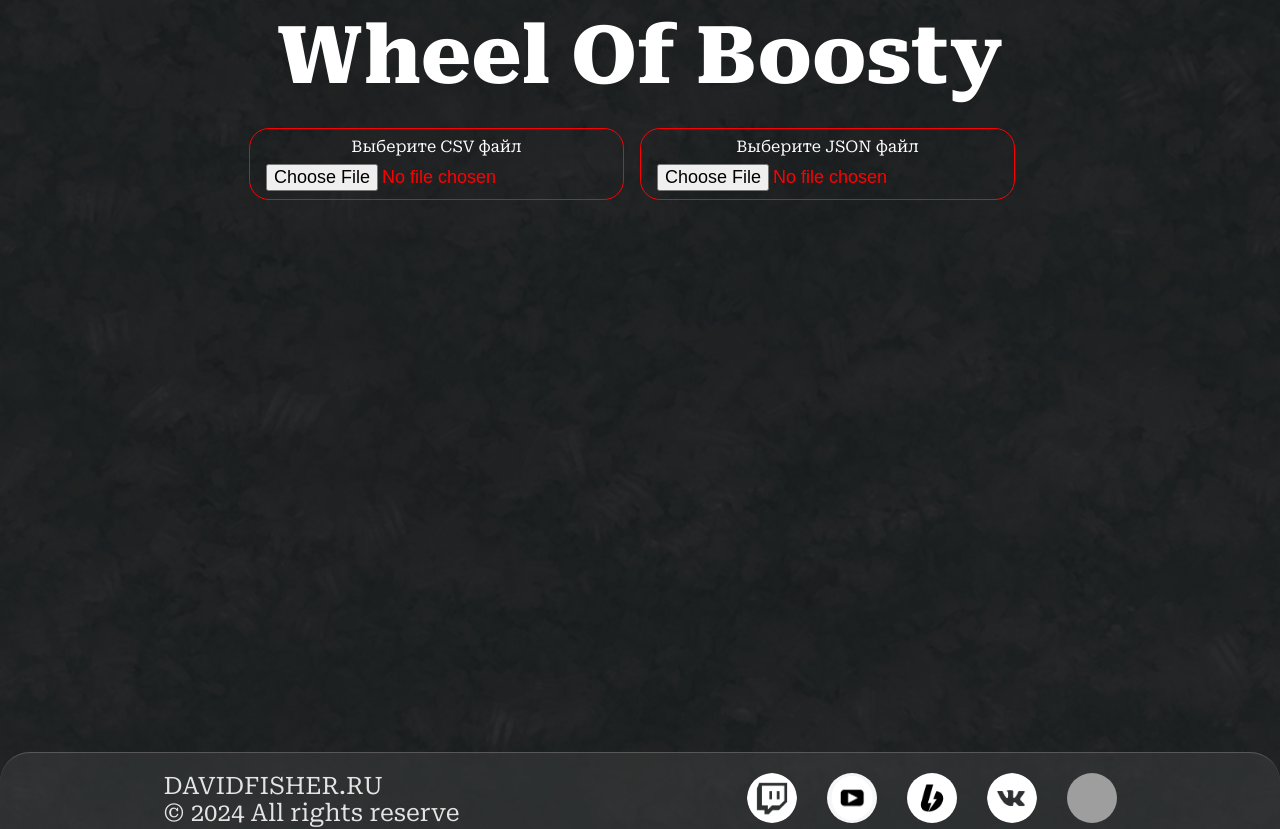
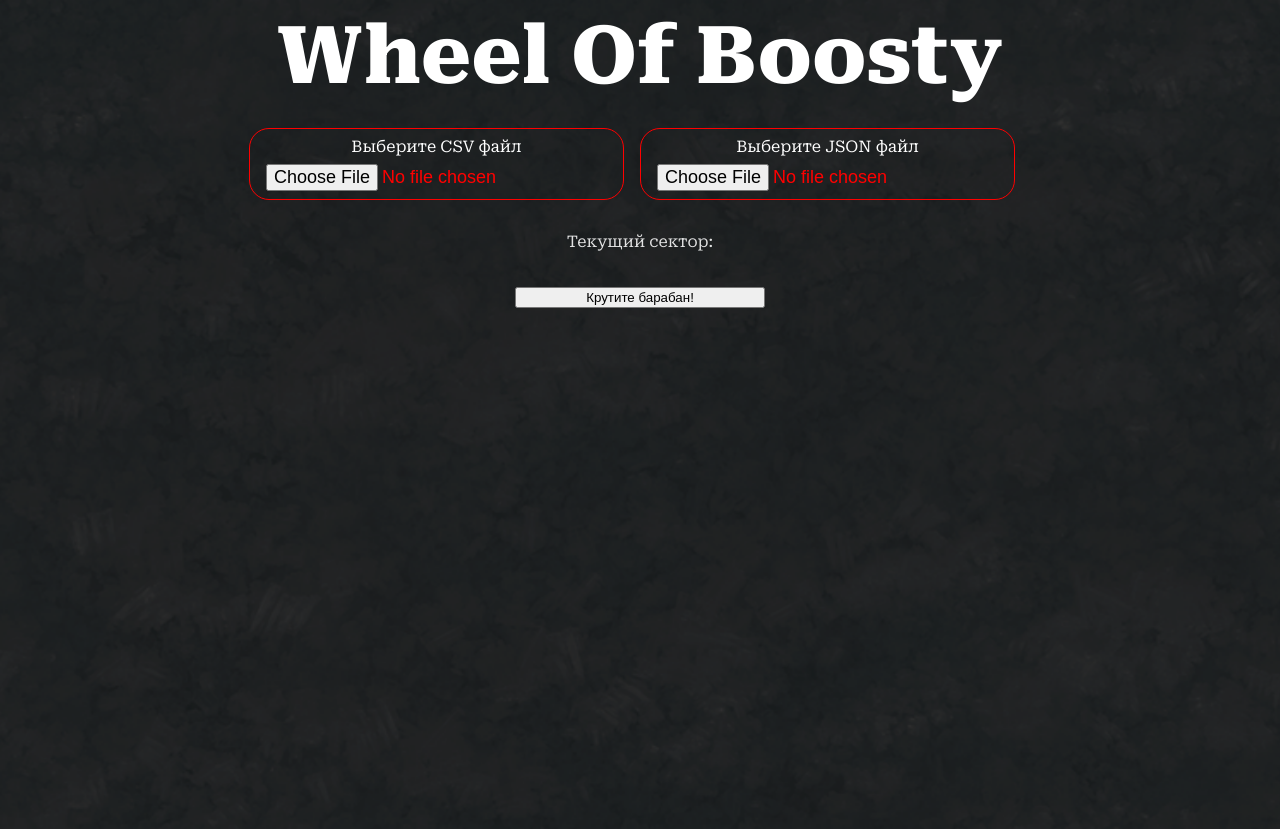
Before and after one commit to Pavmois/Fisher-Land, a Vue app: page /wheel in a window 1280 px wide. Shown: the top 829 px of the page. Built offline with nearby package versions, Linux system fonts and the light colour scheme; grey boxes are pictures that could not be loaded.

Commit message:
Наработки колеса

```diff
--- /dev/null
+++ b/src/components/WheelFortune.vue
@@ -0,0 +1,167 @@
+<template>
+  <div>Текущий сектор: {{ currentSectorName }}</div>
+  <button @click="startRotation">Крутите барабан!</button>
+  <svg :width="size" :height="size" viewBox="-1 -1 2 2" :style="{ transform: `rotate(${rotationAngle}rad)` }">
+    <g v-for="(sector, index) in sectors" :key="index">
+      <path :d="getSectorPath(index)" :fill="`hsl(${(index / sectors.length) * 360}, 55%, 40%)`" />
+      <image
+        :href="sector.avatar"
+        :alt="sector.author"
+        :x="getImageX(index)"
+        :y="getImageY(index)"
+        width="10%"
+        height="10%"
+        transform="translate(-0.1, -0.1)"
+      />
+      <text
+        :x="getTextX(index)"
+        :y="getTextY(index)"
+        text-anchor="middle"
+        alignment-baseline="middle"
+        fill="white"
+        font-size="0.04"
+        :transform="`rotate(${getRotationAngle(index + 0.5)}, ${getTextX(index)}, ${getTextY(index)})`"
+      >
+      {{ truncateText(sector.suggestion) }}
+      </text>
+    </g>
+  </svg>
+</template>
+
+<script setup>
+import { defineProps, ref } from 'vue';
+
+const props = defineProps({
+  sectors: {
+    type: Array,
+    required: true
+  },
+  size: {
+    type: Number,
+    default: 800
+  }
+});
+
+// Функция для обрезки текста с добавлением многоточия
+const truncateText = (text) => {
+  const maxLength = 15; // Максимальная длина текста
+  if (text.length > maxLength) {
+    return text.slice(0, maxLength) + '...'; // Обрезаем текст и добавляем многоточие
+  }
+  return text; // Возвращаем оригинальный текст, если он меньше или равен максимальной длине
+};
+
+const rotationAngle = ref(0); // Переменная для хранения угла вращения
+const currentSectorName = ref(''); // Переменная для хранения названия текущего сектора
+
+const startRotation = () => {
+  const duration = 3000; // мс
+  const interval = 5; // Обновление каждые 10 мс
+  const totalSteps = duration / interval;
+  let currentStep = 0;
+
+  const decelerationStartStep = totalSteps - 1800; // Начало замедления за 50 шагов до остановки
+  const rotationInterval = setInterval(() => {
+    let rotationSpeed = 5; // Начальная скорость вращения
+
+    // Уменьшаем скорость вращения при приближении к остановке
+    if (currentStep >= decelerationStartStep) {
+      const decelerationFactor = (totalSteps - currentStep) / 1800; // Уменьшаем скорость
+      rotationSpeed *= decelerationFactor; // Применяем фактор замедления
+    }
+
+    rotationAngle.value += (Math.PI / 180) * rotationSpeed; // Увеличиваем угол вращения
+    currentStep++;
+
+    // Обновляем название текущего сектора
+    updateCurrentSector();
+
+    if (currentStep >= totalSteps) {
+      clearInterval(rotationInterval); // Останавливаем вращение через 10 секунд
+      logWheelStopped();
+    }
+  }, interval);
+};
+
+const logWheelStopped = () => {
+  console.log("Колесо стоп");
+};
+
+const updateCurrentSector = () => {
+  const totalSectors = props.sectors.length;
+  const anglePerSector = (2 * Math.PI) / totalSectors;
+  const currentAngle = rotationAngle.value % (2 * Math.PI);
+  const index = Math.floor((currentAngle + (Math.PI / 2)) / anglePerSector) % totalSectors; // +π/2 для корректного определения верхнего сектора
+  currentSectorName.value = props.sectors[index].suggestion; // Обновляем название текущего сектора
+};
+
+
+const getSectorPath = (index) => {
+  const totalSectors = props.sectors.length;
+  const angle = (2 * Math.PI) / totalSectors;
+  const startAngle = index * angle;
+  const endAngle = startAngle + angle;
+
+  const x1 = Math.cos(startAngle);
+  const y1 = Math.sin(startAngle);
+  const x2 = Math.cos(endAngle);
+  const y2 = Math.sin(endAngle);
+
+  return `M 0 0 L ${x1} ${y1} A 1 1 0 0 1 ${x2} ${y2} Z`;
+};
+
+const getImageX = (index) => {
+  const totalSectors = props.sectors.length;
+  const angle = (2 * Math.PI) / totalSectors;
+  const startAngle = index * angle + angle / 2; // Позиция по центру сектора
+  return 0.75 * Math.cos(startAngle); // Положение по оси X
+};
+
+const getImageY = (index) => {
+  const totalSectors = props.sectors.length;
+  const angle = (2 * Math.PI) / totalSectors;
+  const startAngle = index * angle + angle / 2; // Позиция по центру сектора
+  return 0.75 * Math.sin(startAngle); // Положение по оси Y
+};
+
+const getTextX = (index) => {
+  const totalSectors = props.sectors.length;
+  const angle = (2 * Math.PI) / totalSectors;
+  const startAngle = index * angle + angle / 2; // Позиция по центру сектора
+  return 0.35 * Math.cos(startAngle); // Положение по оси X для текста
+};
+
+const getTextY = (index) => {
+  const totalSectors = props.sectors.length;
+  const angle = (2 * Math.PI) / totalSectors;
+  const startAngle = index * angle + angle / 2; // Позиция по центру сектора
+  return 0.35 * Math.sin(startAngle); // Положение по оси Y для текста
+};
+
+// Функция для вычисления угла поворота текста
+const getRotationAngle = (index) => {
+  const totalSectors = props.sectors.length;
+  const angle = (360 / totalSectors) * index; // Угол в градусах
+  if (angle >= 90 && angle <= 250) {
+    return angle - 180; // Поворачиваем в другую сторону
+  }
+  return angle; // Возвращаем угол
+};
+
+
+</script>
+
+<style scoped>
+svg {
+  display: block;
+  margin: auto;
+}
+button {
+  width: 250px;
+  margin: auto;
+  margin-top: 36px;
+  margin-bottom: 16px;
+  z-index: 99;
+  cursor: pointer;
+}
+</style>
--- a/src/pages/Wheel.vue
+++ b/src/pages/Wheel.vue
@@ -41,22 +41,24 @@
       </div>
     </div>
 
+    <WheelFortune v-if="wheelData" :sectors="wheelData"/>
+
   </div>
 </template>
 
-<script setup lang="ts">
+<script lang="ts" setup>
 import { ref } from 'vue';
 import Papa from 'papaparse';
+import WheelFortune from '../components/WheelFortune.vue';
 
-// Определяем типы для данных
-interface ParsedDataItem {
-  email: string;
+type ParsedDataItem = {
+  name: string;
   level_name: string;
   start_date: string;
-  name: string; // Добавляем поле name, если оно есть
+  [key: string]: any; // Позволяем любые другие ключи
 }
 
-interface JsonDataItem {
+type JsonDataItem = {
   author: string;
   [key: string]: any; // Позволяем любые другие ключи
 }
@@ -64,6 +66,7 @@
 const parsedData = ref<any[] | null>(null); // Для хранения данных из CSV файла
 const jsonData = ref<any | null>(null); // Для хранения данных из JSON файла
 const wheelData = ref<any[]>([]); // Для хранения результата сравнения
+
 
 const handleFileChange = (event: Event) => {
   const file = (event.target as HTMLInputElement).files?.[0];
@@ -76,12 +79,10 @@
           header: true,
           dynamicTyping: true,
           complete: (results) => {
-            // Фильтруем данные, исключая объекты с type равным 'following' и оставляя только те, у которых end_date равен '-'
             parsedData.value = results.data.filter((item: any) =>
               item.type !== 'following' && item.end_date === '-'
             );
             console.log(parsedData.value);
-
           },
         });
       }
@@ -115,13 +116,14 @@
           const newItem = {
             ...jsonItem, // Все ключи из jsonItem
             level_name: parsedItem.level_name, // Ключ level_name из parsedData
-            start_date: parsedItem.start_date // Ключ start_date из parsedData
+            start_date: parsedItem.start_date, // Ключ start_date из parsedData
           };
           wheelData.value.push(newItem); // Добавляем новый объект в wheelData
         }
       });
     });
   }
+  console.log(wheelData.value);
 };
 </script>
 
```
